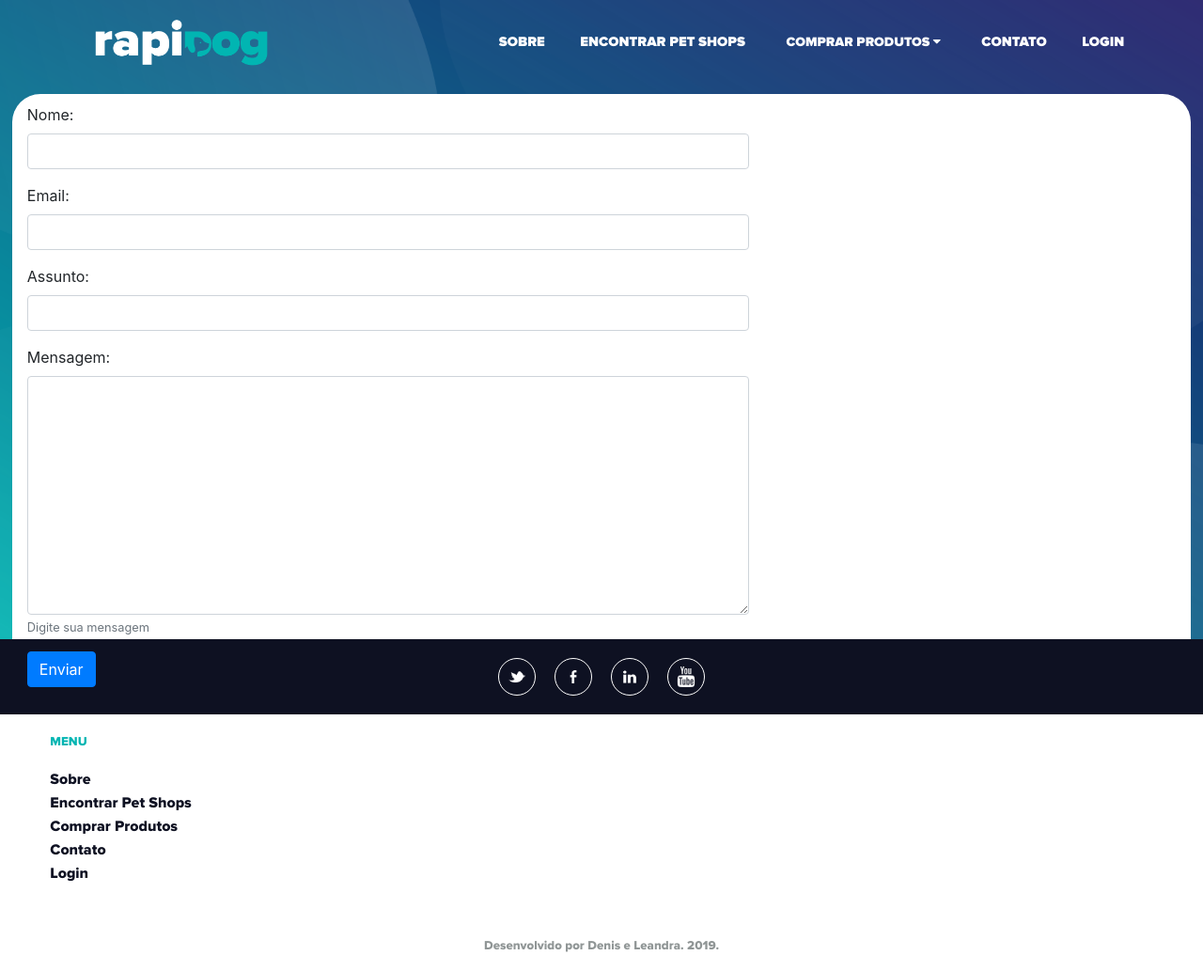
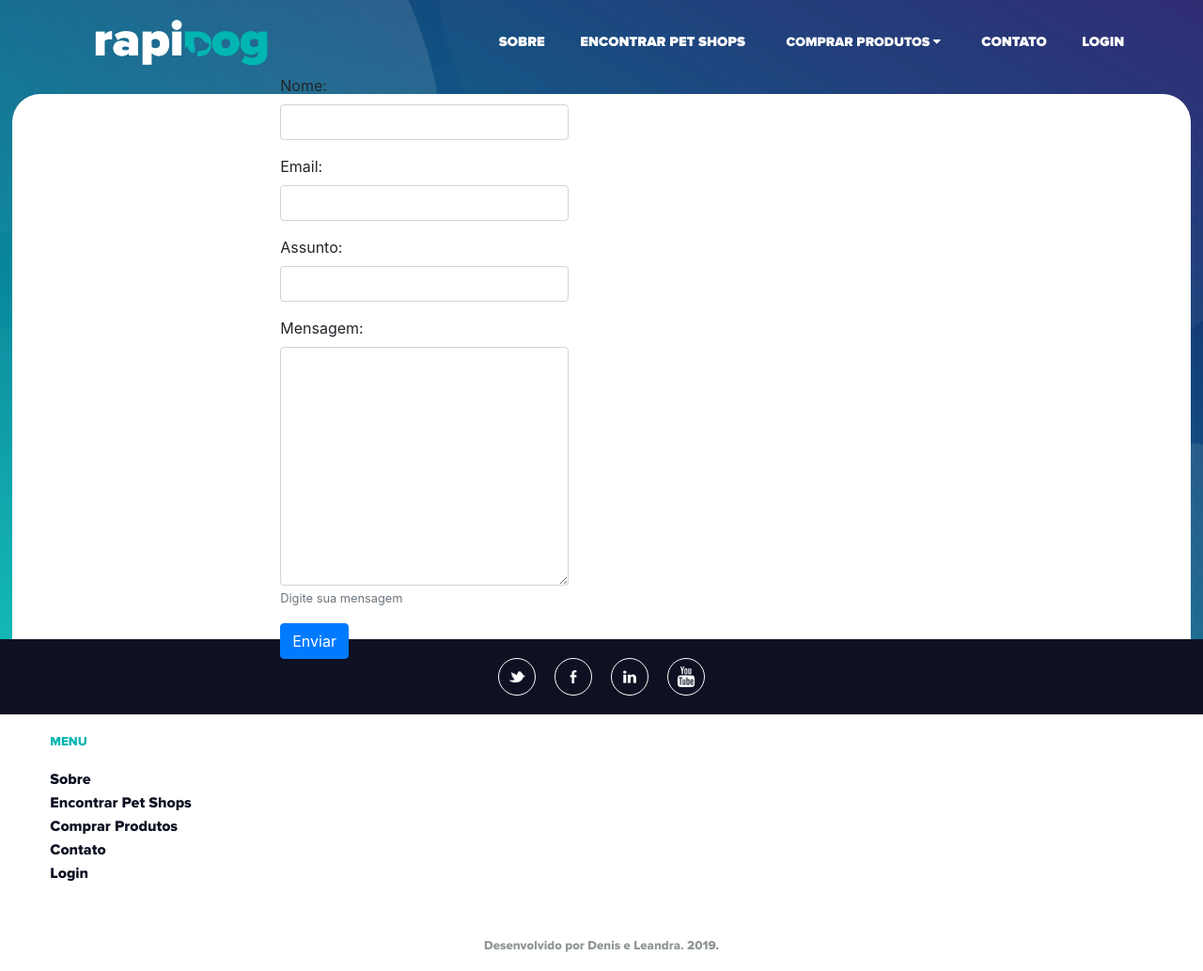
Before and after one commit to denisgodoy/rapidog, a Django app: page /contato/ in a window 1280 px wide. Shown: the whole page at 94% size. Run offline with Django 3.2, Linux system fonts and the light colour scheme; some libraries are stand-ins or nearby versions.

Commit message:
ajuste de stilo no contato

```diff
--- a/rapidog/static/style.css
+++ b/rapidog/static/style.css
@@ -561,15 +561,17 @@ p {
 }
 
 .contato {
-    width: 100%;
-    /* height: 100%; */
+    width: 50%;
+    margin-left: 10%;
+    padding-top: 10em;
+    padding: 10em;
 }
 
-.contato form {
+/* .contato div {
     width: 50em;
     height: 37em;
     padding: 1em;
-}
+} */
 
 /* =========== FONTS =========== */
 
```
